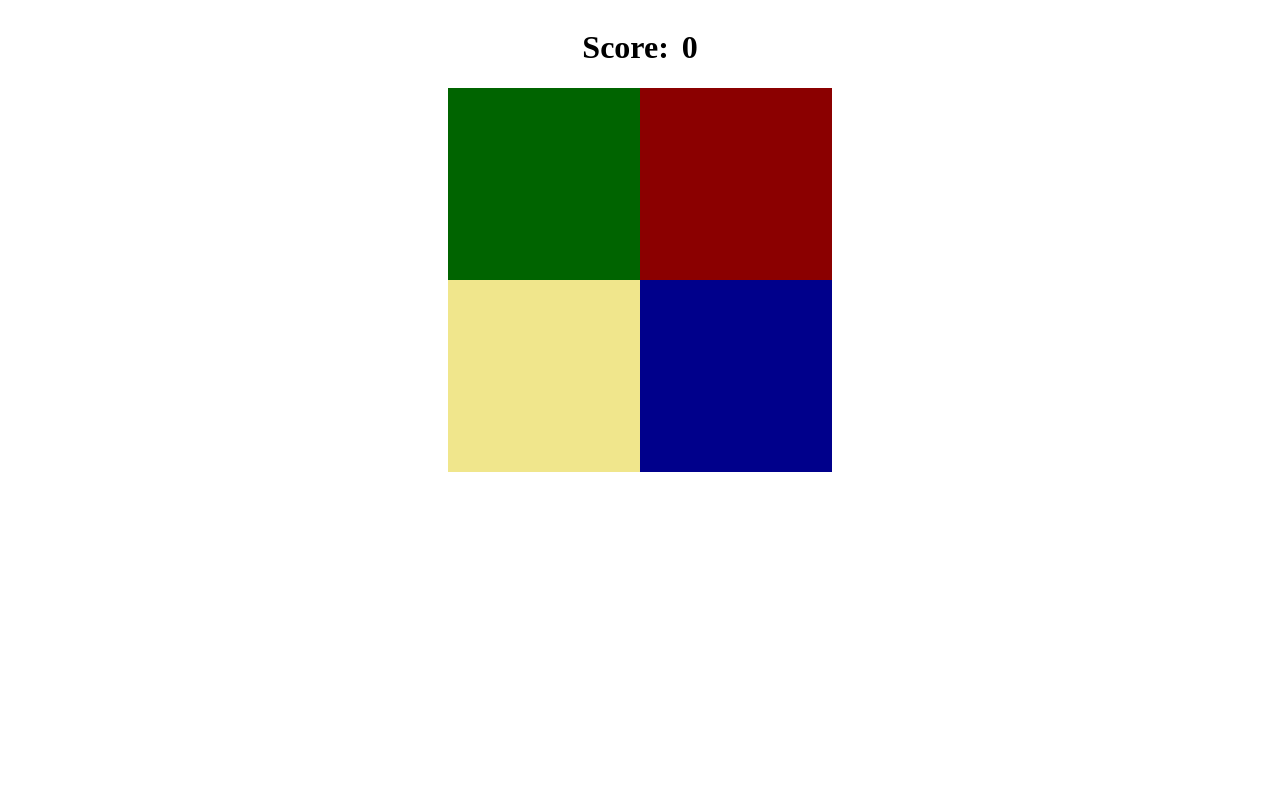
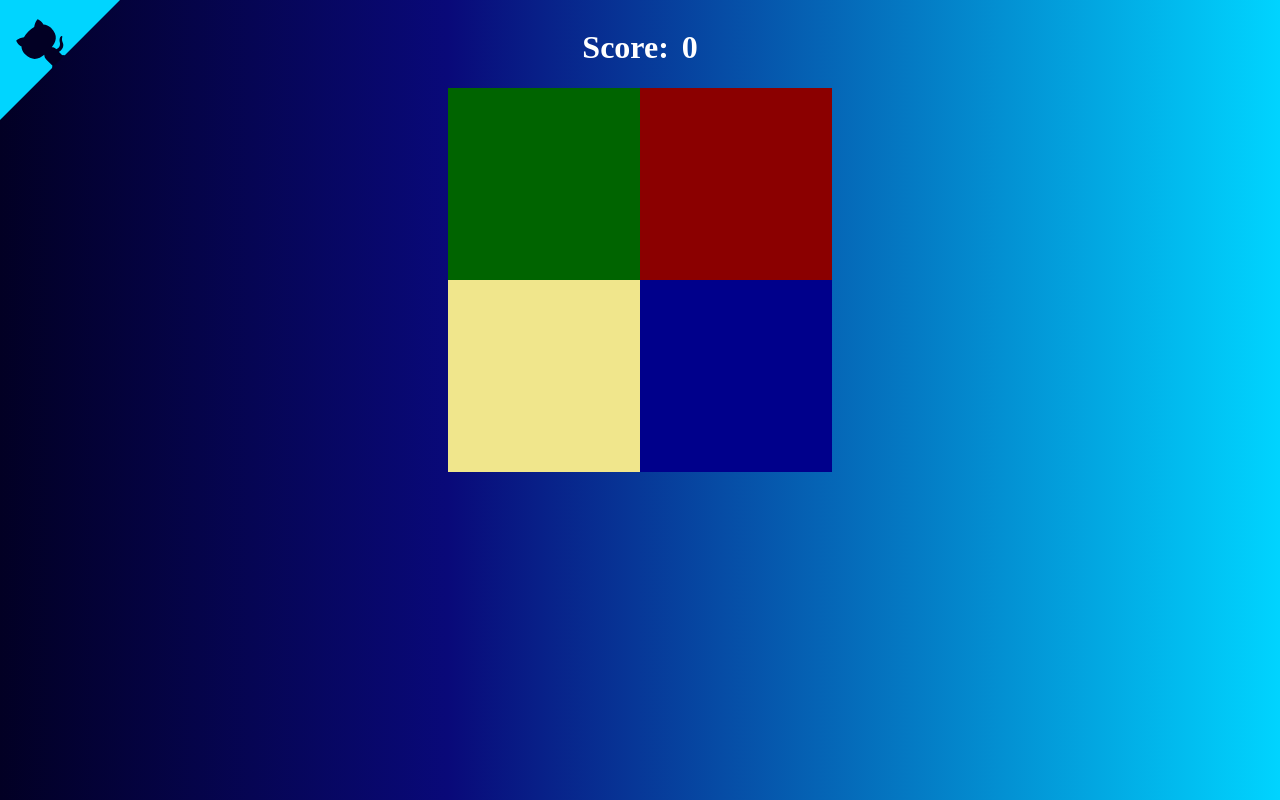
Before and after one commit to mecaneer23/simon, a plain HTML site: page index.html in a window 1280 px wide. Drawn offline with Linux system fonts and the light colour scheme.

Commit message:
feat: add github corner and portfolio consistent styling

```diff
--- a/index.html
+++ b/index.html
@@ -10,6 +10,9 @@
             display: flex;
             flex-direction: column;
             align-items: center;
+            color: white;
+            background-color: rgb(2, 0, 36);
+            background-image: linear-gradient(90deg, rgba(2, 0, 36, 1) 0%, rgba(9, 9, 121, 1) 35%, rgba(0, 212, 255, 1) 100%);
         }
 
         .buttons-container {
@@ -30,10 +33,64 @@
         #score {
             margin-left: 1vw;
         }
+
+        .github-corner {
+            height: 15vh;
+            width: 15vh;
+            color: rgb(2, 0, 36);
+            fill: rgb(0, 213, 255);
+            position: absolute;
+            top: 0;
+            border: 0;
+            left: 0;
+            transform: scale(-1, 1);
+        }
+
+        .github-corner:hover .octo-arm {
+            animation: octocat-wave 560ms ease-in-out
+        }
+
+        @keyframes octocat-wave {
+
+            0%,
+            100% {
+                transform: rotate(0)
+            }
+
+            20%,
+            60% {
+                transform: rotate(-25deg)
+            }
+
+            40%,
+            80% {
+                transform: rotate(10deg)
+            }
+        }
+
+        @media (max-width:500px) {
+            .github-corner:hover .octo-arm {
+                animation: none
+            }
+
+            .github-corner .octo-arm {
+                animation: octocat-wave 560ms ease-in-out
+            }
+        }
     </style>
 </head>
 
 <body>
+    <a href="https://github.com/mecaneer23/simon" class="github-corner" aria-label="View source on GitHub"><svg viewBox="0 0 250 250" aria-hidden="true">
+            <path d="M0,0 L115,115 L130,115 L142,142 L250,250 L250,0 Z"></path>
+            <path
+                d="M128.3,109.0 C113.8,99.7 119.0,89.6 119.0,89.6 C122.0,82.7 120.5,78.6 120.5,78.6 C119.2,72.0 123.4,76.3 123.4,76.3 C127.3,80.9 125.5,87.3 125.5,87.3 C122.9,97.6 130.6,101.9 134.4,103.2"
+                fill="currentColor" style="transform-origin: 130px 106px;" class="octo-arm"></path>
+            <path
+                d="M115.0,115.0 C114.9,115.1 118.7,116.5 119.8,115.4 L133.7,101.6 C136.9,99.2 139.9,98.4 142.2,98.6 C133.8,88.0 127.5,74.4 143.8,58.0 C148.5,53.4 154.0,51.2 159.7,51.0 C160.3,49.4 163.2,43.6 171.4,40.1 C171.4,40.1 176.1,42.5 178.8,56.2 C183.1,58.6 187.2,61.8 190.9,65.4 C194.5,69.0 197.7,73.2 200.1,77.6 C213.8,80.2 216.3,84.9 216.3,84.9 C212.7,93.1 206.9,96.0 205.4,96.6 C205.1,102.4 203.0,107.8 198.3,112.5 C181.9,128.9 168.3,122.5 157.7,114.1 C157.9,116.9 156.7,120.9 152.7,124.9 L141.0,136.5 C139.8,137.7 141.6,141.9 141.8,141.8 Z"
+                fill="currentColor" class="octo-body"></path>
+        </svg>
+    </a>
     <div class="scoreboard">
         <h1>Score:</h1>
         <h1 id="score">0</h1>
```
